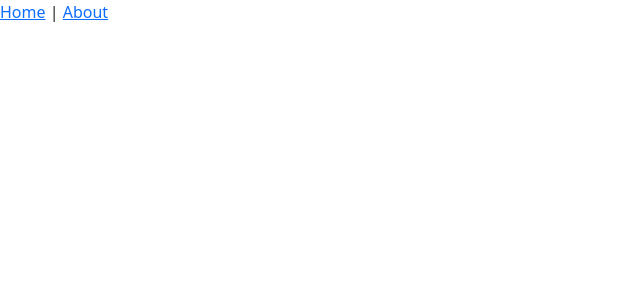
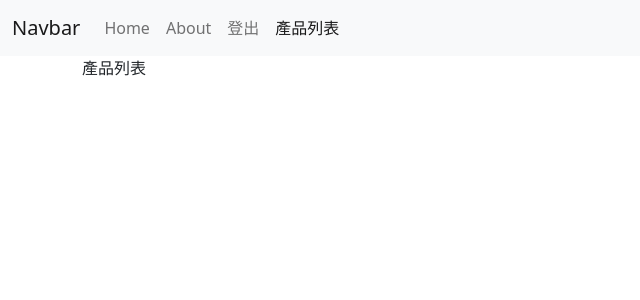
Before and after one commit to a35506322/vue-e-commerce-, a Vue app: page /#/dashboard/products in a window 1280 px wide. Before the commit this address had no page. Shown: the top 300 px of the page, without its empty margins (0-640 px from the left). Built offline with nearby package versions, Linux system fonts and the light colour scheme; no server answers.

Commit message:
調整巢狀路由並加子元件導覽列

```diff
--- a/src/App.vue
+++ b/src/App.vue
@@ -1,8 +1,4 @@
 <template>
-  <div id="nav">
-    <router-link to="/">Home</router-link> |
-    <router-link to="/about">About</router-link>
-  </div>
   <router-view/>
 </template>
 
--- /dev/null
+++ b/src/components/Navbar.vue
@@ -0,0 +1,43 @@
+<template>
+  <nav class="navbar navbar-expand-lg navbar-light bg-light">
+    <div class="container-fluid">
+      <a class="navbar-brand" href="#">Navbar</a>
+      <button class="navbar-toggler" type="button" data-bs-toggle="collapse" data-bs-target="#navbarText" aria-controls="navbarText" aria-expanded="false" aria-label="Toggle navigation">
+        <span class="navbar-toggler-icon"></span>
+      </button>
+      <div class="collapse navbar-collapse" id="navbarText">
+        <ul class="navbar-nav me-auto mb-2 mb-lg-0">
+          <li class="nav-item">
+            <router-link class="nav-link" to="/">Home</router-link>
+          </li>
+          <li class="nav-item">
+            <router-link class="nav-link" to="/about">About</router-link>
+          </li>
+          <li class="nav-item">
+            <a class="nav-link" href="#" v-on:click.prevent="logout">登出</a>
+          </li>
+          <li class="nav-item">
+            <router-link class="nav-link" to="/dashboard/products">產品列表</router-link>
+          </li>
+        </ul>
+      </div>
+    </div>
+  </nav>
+</template>
+
+<script>
+export default {
+  methods: {
+    logout () {
+      const api = `${process.env.VUE_APP_PATH}logout`
+      this.axios.post(api, '')
+        .then((response) => {
+          console.log(response)
+          if (response.data.success) {
+            this.$router.push('/login')
+          }
+        })
+    }
+  }
+}
+</script>
--- a/src/router/index.js
+++ b/src/router/index.js
@@ -22,13 +22,21 @@ const routes = [
   },
   {
     path: '/dashboard',
-    component: () => import('../views/Dashboard.vue')
+    component: () => import('../views/Dashboard.vue'),
+    children: [
+      {
+        path: 'products',
+        name: '產品列表',
+        component: () => import('../views/Products.vue')
+      }
+    ]
   }
 ]
 
 const router = createRouter({
   history: createWebHashHistory(),
-  routes
+  routes,
+  linkActiveClass: 'active'
 })
 
 export default router
--- a/src/views/Dashboard.vue
+++ b/src/views/Dashboard.vue
@@ -1,36 +1,44 @@
 <template>
-  Dashboard
+  <nav-bar></nav-bar>
+  <div class="container">
+    <router-view></router-view>
+  </div>
 </template>
 
 <script>
-import { cookieFuc } from '../JS/cookie.js'
+// import { cookieFuc } from '../JS/cookie.js'
+import navBar from '../components/Navbar.vue'
 
 export default {
-  // created () {
-  //   const token = document.cookie.replace(/(?:(?:^|.*;\s*)hexToken\s*=\s*([^;]*).*$)|^.*$/, '$1')
-  //   console.log(token)
+  created () {
+    const token = document.cookie.replace(/(?:(?:^|.*;\s*)hexToken\s*=\s*([^;]*).*$)|^.*$/, '$1')
+    console.log(token)
+    this.$http.defaults.headers.common.Authorization = token
+    const api = `${process.env.VUE_APP_PATH}api/user/check`
+    this.$http.post(api, '').then((res) => {
+      if (!res.data.success) {
+        this.$router.push('login')
+      }
+    })
+  },
+  // 此方法錯誤應該再畫面還沒生成就要檢查
+  // mounted () {
+  //   // JS在mouted才可以操作
+  //   // 取得由登入後塞的cookie中的token值
+  //   const token = cookieFuc.getItem('hexToken')
+  //   // 全域寫入
   //   this.$http.defaults.headers.common.Authorization = token
   //   const api = `${process.env.VUE_APP_PATH}api/user/check`
-  //   this.$http.post(api, '').then((res) => {
-  //     if (!res.data.success) {
-  //       this.$router.push('login')
-  //     }
-  //   })
-  // }
-  mounted () {
-    // JS在mouted才可以操作
-    // 取得由登入後塞的cookie中的token值
-    const token = cookieFuc.getItem('hexToken')
-    // 全域寫入
-    this.axios.defaults.headers.common.Authorization = token
-    const api = `${process.env.VUE_APP_PATH}api/user/check`
-    this.axios.post(api, '')
-      .then((response) => {
-        console.log(response)
-        if (!response.data.success) {
-          this.$router.push('/login')
-        }
-      })
+  //   this.$http.post(api, '')
+  //     .then((response) => {
+  //       console.log(response)
+  //       if (!response.data.success) {
+  //         this.$router.push('/login')
+  //       }
+  //     })
+  // },
+  components: {
+    navBar
   }
 }
 </script>
--- /dev/null
+++ b/src/views/Products.vue
@@ -0,0 +1,3 @@
+<template>
+  產品列表
+</template>
```
Also changed, not shown: vue.config.js (line endings or trailing spaces), 14 other files (tests, documents, lock files or other folders).
